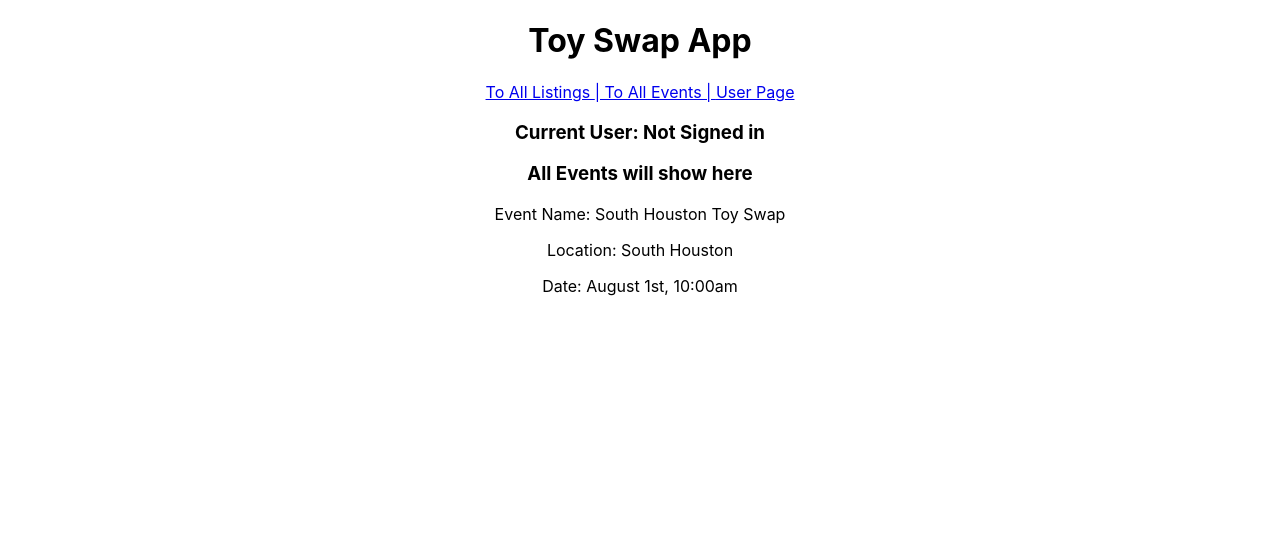
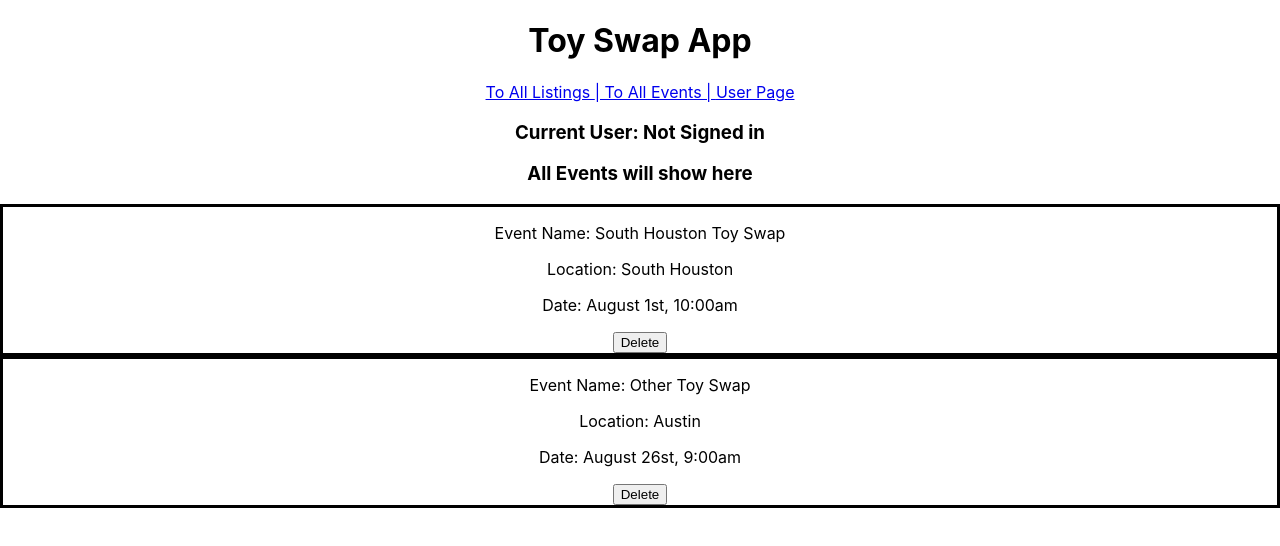
Before and after one commit to tim-mueller5/toy-swap-app, a React (Create React App) app: page /events in a window 1280 px wide. Shown: the top 546 px of the page. Built offline with nearby package versions, Linux system fonts and the light colour scheme; data requests are answered from the project's data file.

Commit message:
add delete button to event cards

```diff
--- a/db.json
+++ b/db.json
@@ -29,6 +29,13 @@
       "image": "./images/aloe.jpg",
       "about": "August 1st, 10:00am",
       "location": "South Houston"
+    },
+    {
+      "id": 2,
+      "name": "Other Toy Swap",
+      "image": "./images/aloe.jpg",
+      "about": "August 26st, 9:00am",
+      "location": "Austin"
     }
   ],
   "users": [
--- a/src/components/AllEvents.js
+++ b/src/components/AllEvents.js
@@ -1,8 +1,19 @@
 import EventCard from "./EventCard"
 
-function AllEvents({ allEvents }) {
+function AllEvents({ allEvents, setAllEvents }) {
 
-    const eventsToDisplay = allEvents.map((event) => (<EventCard event={event} key={event.id}/>))
+    const handleEventDeleteClick = (event) => {
+        fetch(`http://localhost:3000/events/${event.id}`, {
+            method: "DELETE",
+        })
+        .then(resp => resp.json())
+        .then(() => {
+            const updatedEvents = allEvents.filter((eachevent) => eachevent.id !== event.id)
+            setAllEvents(updatedEvents)
+        })
+    }
+
+    const eventsToDisplay = allEvents.map((event) => (<EventCard event={event} key={event.id} handleEventDeleteClick={handleEventDeleteClick} />))
 
     return (
     <div>
--- a/src/components/App.js
+++ b/src/components/App.js
@@ -4,8 +4,7 @@ import AllItemsList from './AllItemsList';
 import './App.css';
 import Header from './Header';
 import UsersItemList from './UsersItemList';
-import { Switch, Route } from "react-router-dom";
-import ChangeCurrentUser from './ChangeCurrentUser';
+import { Switch, Route, Link } from "react-router-dom";
 
 function App() {
 
@@ -40,13 +39,16 @@ function App() {
           <UsersItemList currentUser={currentUser} setCurrentUser={setCurrentUser} allToys={allToys} setAllToys={setAllToys} allUsers={allUsers} setAllUsers={setAllUsers}/>
         </Route>
         <Route exact path="/">
-          <AllItemsList allToys={allToys} currentUser={currentUser} />
+          <AllItemsList allToys={allToys} />
         </Route>
         <Route path="/events">
-          <AllEvents allEvents={allEvents} currentUser={currentUser} />
+          <AllEvents allEvents={allEvents} setAllEvents={setAllEvents} />
         </Route>
         <Route path="*">
-          <h1>You're on the wrong side of town, nothing to see here.</h1>
+          <div>
+            <h1>You're on the wrong side of town, nothing to see here.</h1>
+            <Link to="/">Back Home</Link>
+          </div>
         </Route>
       </Switch>
     </div>
--- a/src/components/EventCard.js
+++ b/src/components/EventCard.js
@@ -1,10 +1,11 @@
 
-function EventCard({ event }) {
+function EventCard({ event, handleEventDeleteClick }) {
     return (
-        <div>
+        <div style={{border: "solid"}}>
             <p>Event Name: {event.name}</p>
             <p>Location: {event.location}</p>
             <p>Date: {event.about}</p>
+            <button onClick={() => handleEventDeleteClick(event)}>Delete</button>
         </div>
     )
 }
--- a/src/components/ToyCard.js
+++ b/src/components/ToyCard.js
@@ -1,11 +1,11 @@
 
-function ToyCard({ toy, onUserPage, handleDeleteClick }) {
+function ToyCard({ toy, onUserPage, handleToyDeleteClick }) {
     return (
         <div style={{border: "solid"}}>
             <p>{toy.name}</p>
             <img src={toy.image} alt={toy.name}/>
             <p>{toy.about}</p>
-            {onUserPage ? <button onClick={() => handleDeleteClick(toy)}>Delete</button> : null}
+            {onUserPage ? <button onClick={() => handleToyDeleteClick(toy)}>Delete</button> : null}
         </div>
     )
 }
--- a/src/components/UsersItemList.js
+++ b/src/components/UsersItemList.js
@@ -11,7 +11,7 @@ function UsersItemList({ currentUser, setCurrentUser, allToys, setAllToys, allUs
         about: ""
     })
 
-    const handleDeleteClick = (toy) => {
+    const handleToyDeleteClick = (toy) => {
         fetch(`http://localhost:3000/toys/${toy.id}`, {
             method: "DELETE",
         })
@@ -24,7 +24,7 @@ function UsersItemList({ currentUser, setCurrentUser, allToys, setAllToys, allUs
 
     const currentUsersToysToDisplay = allToys.map((toy) => {
         if(toy.owner === currentUser.name){
-            return <ToyCard toy={toy} key={toy.id} onUserPage="true" handleDeleteClick={handleDeleteClick}/>
+            return <ToyCard toy={toy} key={toy.id} onUserPage="true" handleToyDeleteClick={handleToyDeleteClick}/>
         } else {
             return null
         }
```
